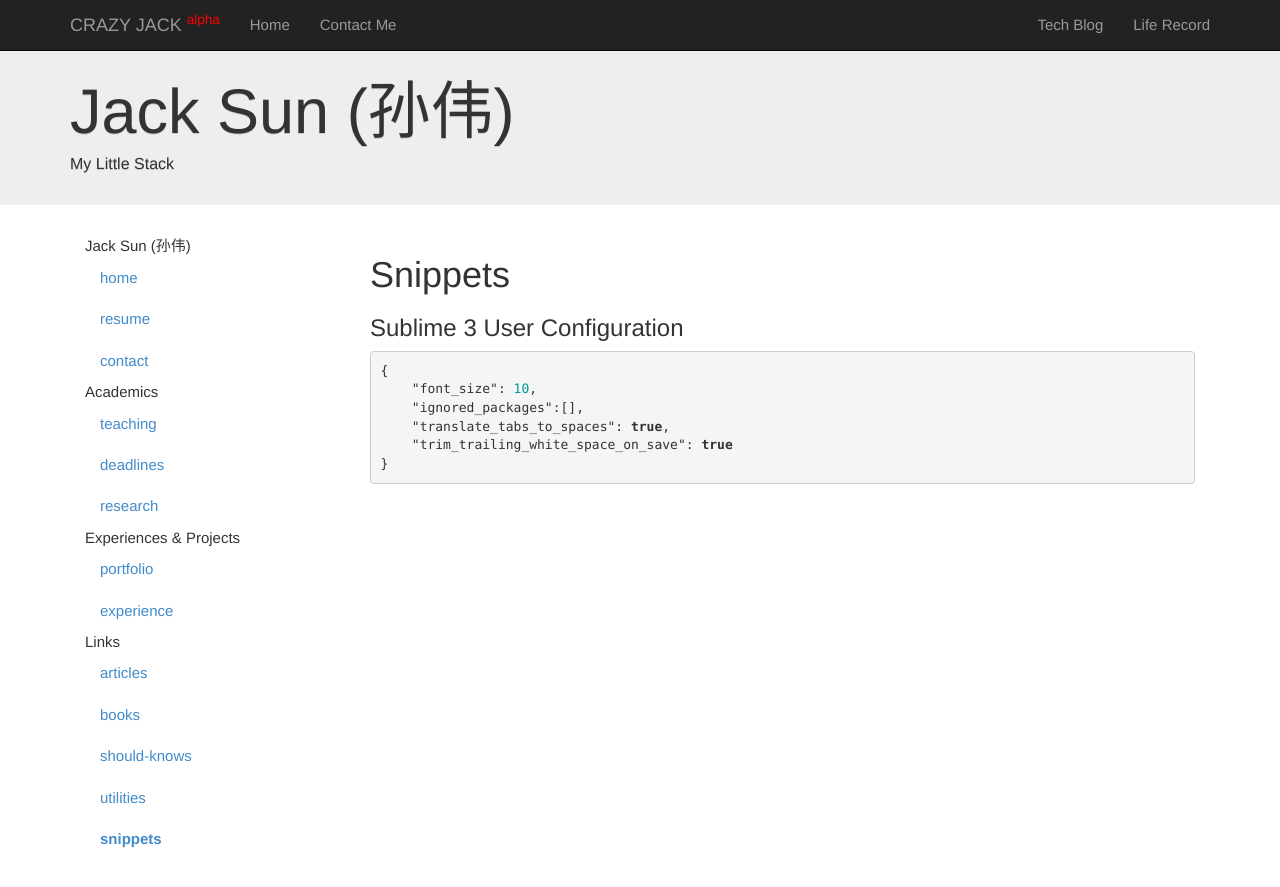
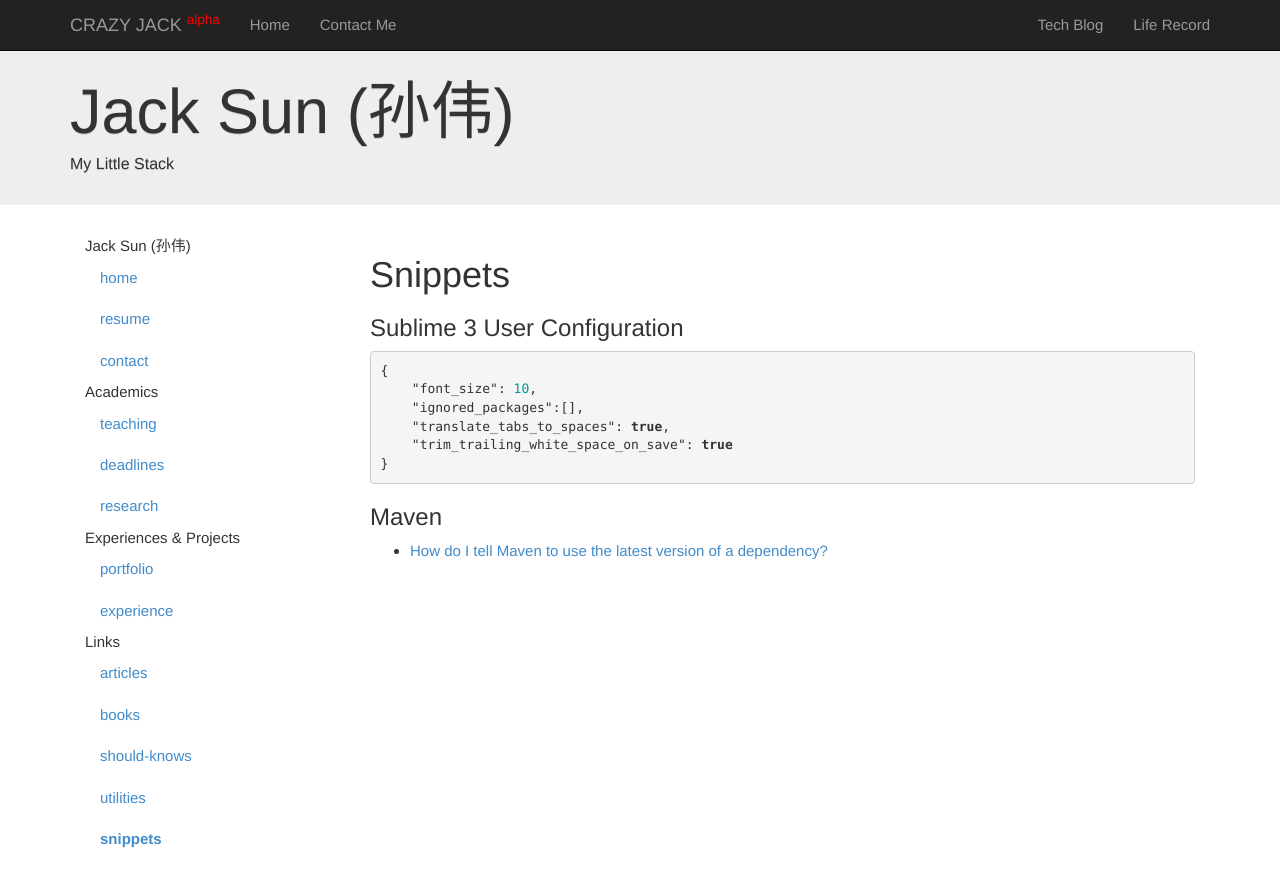
Before and after one commit to LearnGroup/jack-wei-sun-homepage, a Jekyll site: the page built from snippets.md, in a window 1280 px wide. Shown: the top 887 px of the page. Built offline with Jekyll 4.4.1, drawn with Linux system fonts in a browser that asks for light colours; Markdown is read by kramdown in place of the engine named in the settings.

Commit message:
Update snippets.md

```diff
--- a/snippets.md
+++ b/snippets.md
@@ -19,3 +19,6 @@ Snippets
     "trim_trailing_white_space_on_save": true
 }
 {% endhighlight %}
+
+### Maven ###
+* [How do I tell Maven to use the latest version of a dependency?](http://stackoverflow.com/questions/30571/how-do-i-tell-maven-to-use-the-latest-version-of-a-dependency)
```
